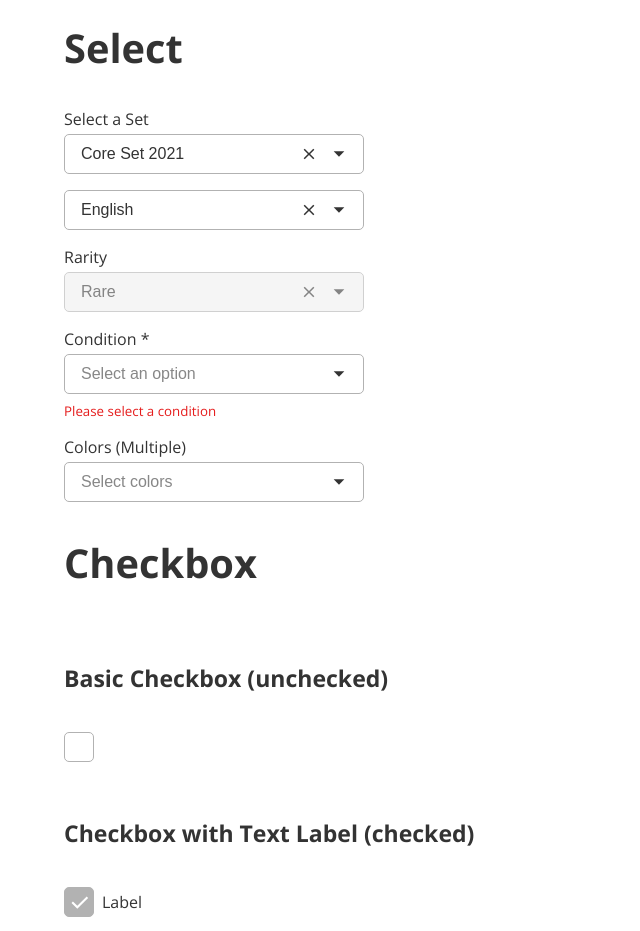
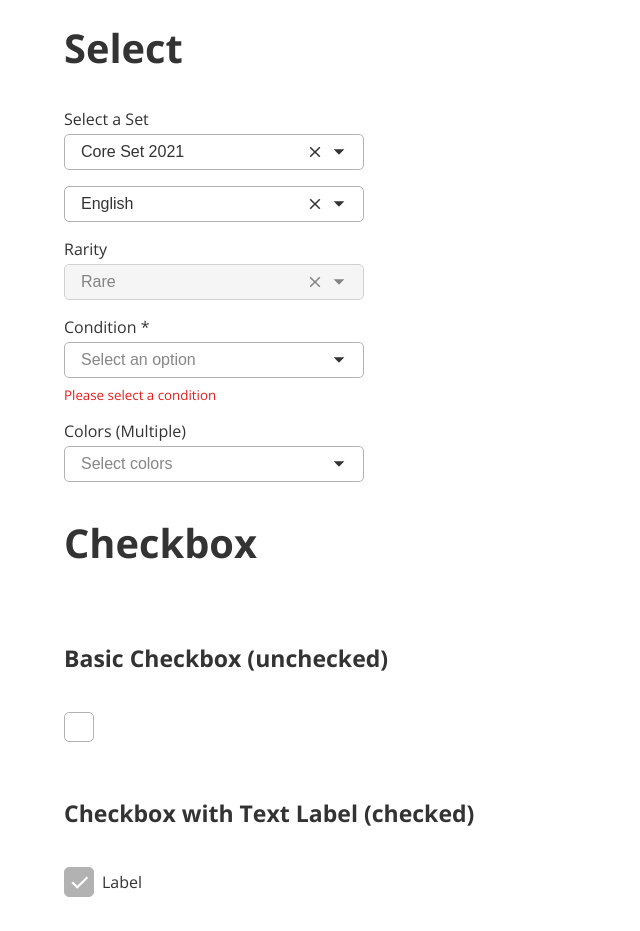
Before and after one commit to gabrieledarrigo/mtg-collection, a Next.js app: page /components in a window 1280 px wide. Shown: the part 3520-4451 px from the top of the page, without its empty margins (0-640 px from the left). Built offline with nearby package versions, Linux system fonts and the light colour scheme.

Commit message:
Various styles improvements to the UI controls

```diff
--- a/src/app/components/Checkbox/Checkbox.module.css
+++ b/src/app/components/Checkbox/Checkbox.module.css
@@ -14,6 +14,10 @@
   border-radius: var(--border-radius-sm);
   background-color: var(--color-white);
   cursor: pointer;
+
+  &:hover {
+    border-color: var(--color-neutral-600);
+  }
 
   &[data-checked] {
     background-color: var(--color-neutral-400);
--- a/src/app/components/Input/Input.module.css
+++ b/src/app/components/Input/Input.module.css
@@ -20,6 +20,10 @@
   outline: none;
   transition: border-color 0.2s;
 
+  &:hover {
+    border-color: var(--color-neutral-600);
+  }
+
   &:focus {
     border-color: var(--color-primary);
   }
--- a/src/app/components/Select/Select.module.css
+++ b/src/app/components/Select/Select.module.css
@@ -19,7 +19,7 @@
   border: 1px solid var(--color-neutral-400);
   border-radius: var(--border-radius-sm);
   padding: var(--spacing-0-5) var(--spacing-1);
-  min-height: 2.5rem;
+  /* min-height: 2.5rem; */
 
   &:hover {
     border-color: var(--color-neutral-600);
--- a/src/app/components/Select/Select.tsx
+++ b/src/app/components/Select/Select.tsx
@@ -168,6 +168,8 @@ export function Select({
             <Combobox.Clear
               className={styles.select__clear}
               aria-label="Clear selection"
+              render={<div />}
+              nativeButton={false}
             >
               <Icon name={IconName.CLOSE} size={16} />
             </Combobox.Clear>
```
